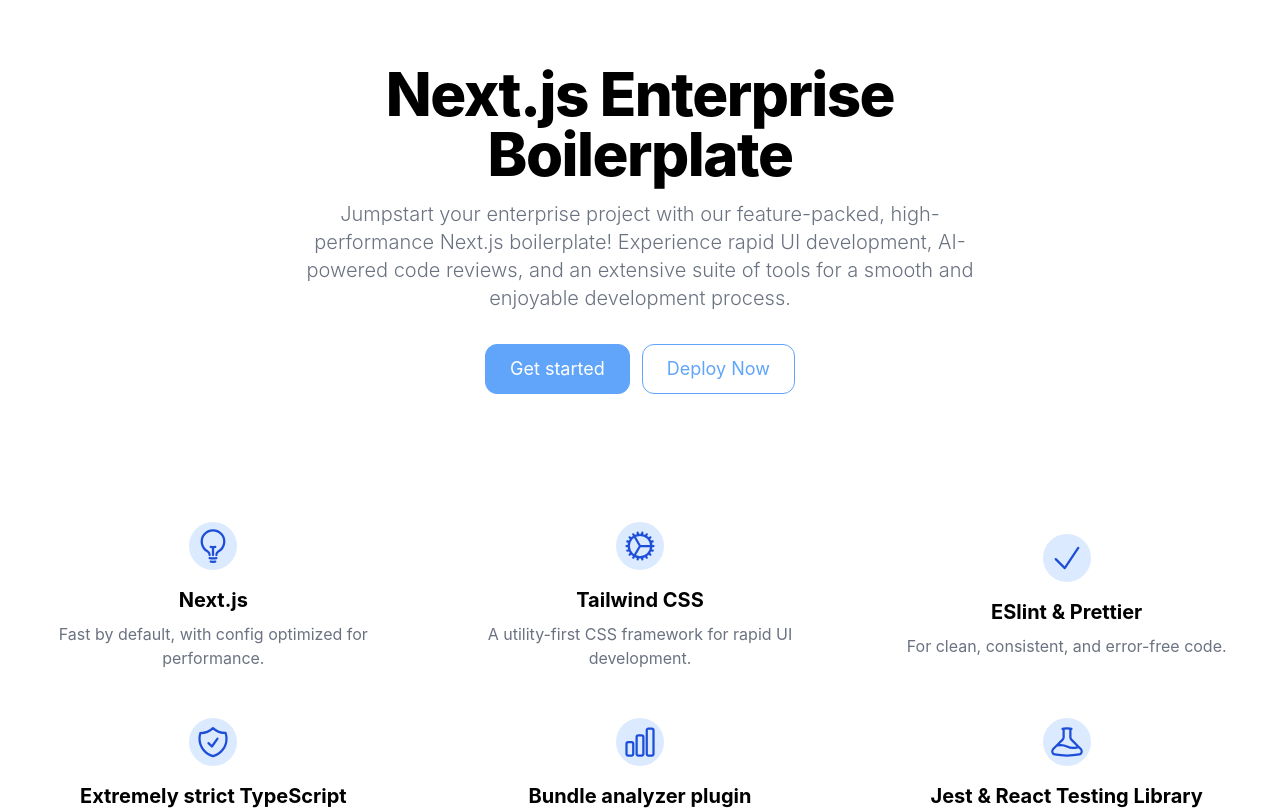
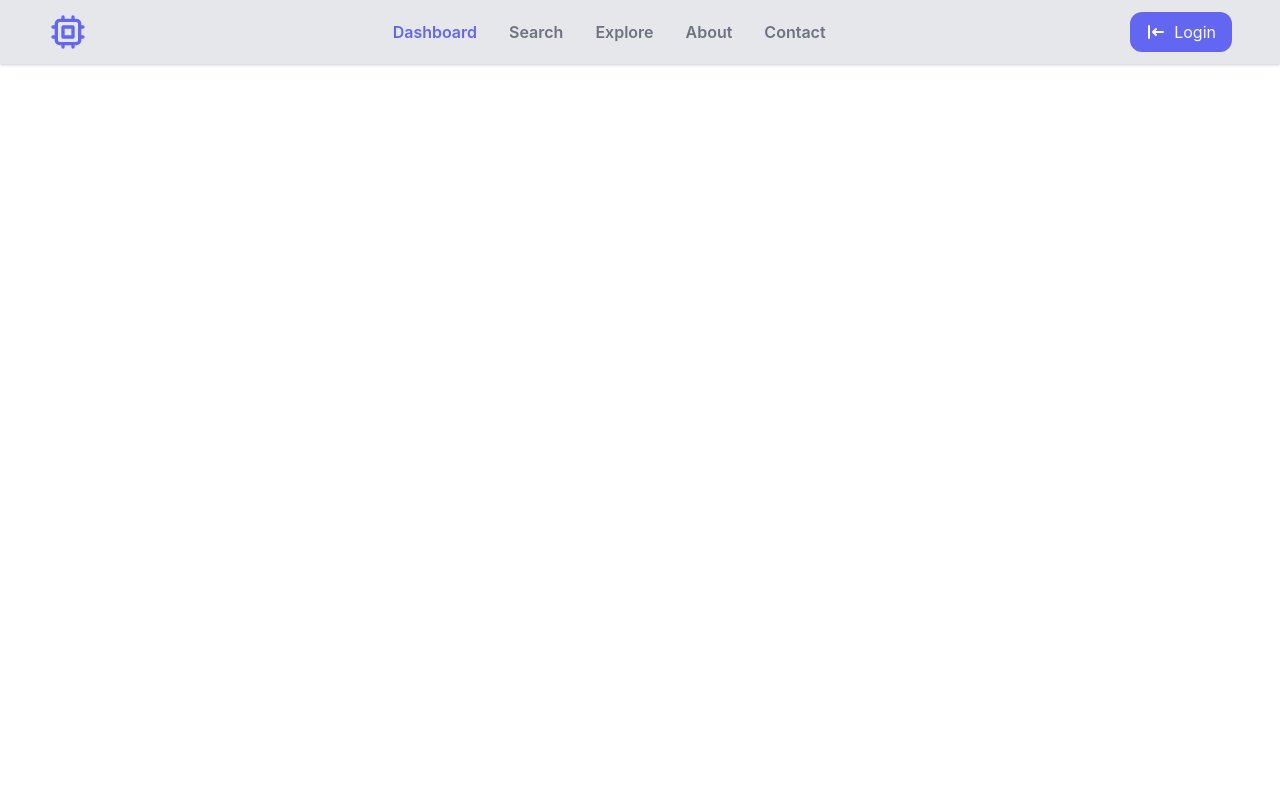
Before and after one commit to Blazity/next-enterprise, a Next.js app: page / in a window 1280 px wide. Shown: the top 810 px of the page. Built offline with nearby package versions, Linux system fonts and the light colour scheme.

Commit message:
feat/getting-started-and-navbar

```diff
--- a/app/layout.tsx
+++ b/app/layout.tsx
@@ -1,9 +1,31 @@
+import Navbar from "components/Navbar/Navbar"
+import { Metadata } from "next"
 import "styles/tailwind.css"
+
+export const metadata: Metadata = {
+  // title: "Next.js Enterprise Boilerplate",
+  // twitter: {
+  //   card: "summary_large_image",
+  // },
+  // openGraph: {
+  //   url: "https://next-enterprise.vercel.app/",
+  //   images: [
+  //     {
+  //       width: 1200,
+  //       height: 630,
+  //       url: "https://raw.githubusercontent.com/Blazity/next-enterprise/main/.github/assets/project-logo.png",
+  //     },
+  //   ],
+  // },
+}
 
 export default function RootLayout({ children }: { children: React.ReactNode }) {
   return (
     <html lang="en">
-      <body>{children}</body>
+      <body>
+        <Navbar />
+        {children}
+      </body>
     </html>
   )
 }
--- a/app/page.tsx
+++ b/app/page.tsx
@@ -1,65 +1,12 @@
-import { Metadata } from "next"
-import { Button } from "components/Button/Button"
-import { LP_GRID_ITEMS } from "lp-items"
+'use client'
+import * as Form from '@radix-ui/react-form';
+import "styles/home.scss"
 
-export const metadata: Metadata = {
-  title: "Next.js Enterprise Boilerplate",
-  twitter: {
-    card: "summary_large_image",
-  },
-  openGraph: {
-    url: "https://next-enterprise.vercel.app/",
-    images: [
-      {
-        width: 1200,
-        height: 630,
-        url: "https://raw.githubusercontent.com/Blazity/next-enterprise/main/.github/assets/project-logo.png",
-      },
-    ],
-  },
-}
 
 export default function Web() {
   return (
-    <>
-      <section className="bg-white dark:bg-gray-900">
-        <div className="mx-auto grid max-w-screen-xl px-4 py-8 text-center lg:py-16">
-          <div className="mx-auto place-self-center">
-            <h1 className="mb-4 max-w-2xl text-4xl font-extrabold leading-none tracking-tight dark:text-white md:text-5xl xl:text-6xl">
-              Next.js Enterprise Boilerplate
-            </h1>
-            <p className="mb-6 max-w-2xl font-light text-gray-500 dark:text-gray-400 md:text-lg lg:mb-8 lg:text-xl">
-              Jumpstart your enterprise project with our feature-packed, high-performance Next.js boilerplate!
-              Experience rapid UI development, AI-powered code reviews, and an extensive suite of tools for a smooth and
-              enjoyable development process.
-            </p>
-            <Button href="https://github.com/Blazity/next-enterprise" className="mr-3">
-              Get started
-            </Button>
-            <Button
-              href="https://vercel.com/new/git/external?repository-url=https://github.com/Blazity/next-enterprise"
-              intent="secondary"
-            >
-              Deploy Now
-            </Button>
-          </div>
-        </div>
-      </section>
-      <section className="bg-white dark:bg-gray-900">
-        <div className="mx-auto max-w-screen-xl px-4 py-8 sm:py-16 lg:px-6">
-          <div className="justify-center space-y-8 md:grid md:grid-cols-2 md:gap-12 md:space-y-0 lg:grid-cols-3">
-            {LP_GRID_ITEMS.map((singleItem) => (
-              <div key={singleItem.title} className="flex flex-col items-center justify-center text-center">
-                <div className="mb-4 flex h-10 w-10 items-center justify-center rounded-full bg-primary-100 p-1.5 text-blue-700 dark:bg-primary-900 lg:h-12 lg:w-12">
-                  {singleItem.icon}
-                </div>
-                <h3 className="mb-2 text-xl font-bold dark:text-white">{singleItem.title}</h3>
-                <p className="text-gray-500 dark:text-gray-400">{singleItem.description}</p>
-              </div>
-            ))}
-          </div>
-        </div>
-      </section>
-    </>
+    <div className='bg-gray-100'>
+
+    </div>
   )
 }
--- /dev/null
+++ b/components/Navbar/Navbar.tsx
@@ -0,0 +1,36 @@
+
+
+export default function Navbar() {
+  return (
+    <>
+<nav className="bg-gray-200 shadow shadow-gray-300 w-100 px-8 md:px-auto">
+	<div className="md:h-16 h-28 mx-auto md:px-4 container flex items-center justify-between flex-wrap md:flex-nowrap">
+		<div className="text-indigo-500 md:order-1">
+			<svg xmlns="http://www.w3.org/2000/svg" className="h-10 w-10" fill="none" viewBox="0 0 24 24"
+				stroke="currentColor">
+				<path stroke-linecap="round" stroke-linejoin="round" stroke-width="2"
+					d="M9 3v2m6-2v2M9 19v2m6-2v2M5 9H3m2 6H3m18-6h-2m2 6h-2M7 19h10a2 2 0 002-2V7a2 2 0 00-2-2H7a2 2 0 00-2 2v10a2 2 0 002 2zM9 9h6v6H9V9z" />
+			</svg>
+		</div>
+		<div className="text-gray-500 order-3 w-full md:w-auto md:order-2">
+			<ul className="flex font-semibold justify-between">
+				<li className="md:px-4 md:py-2 text-indigo-500"><a href="#">Dashboard</a></li>
+				<li className="md:px-4 md:py-2 hover:text-indigo-400"><a href="#">Search</a></li>
+				<li className="md:px-4 md:py-2 hover:text-indigo-400"><a href="#">Explore</a></li>
+				<li className="md:px-4 md:py-2 hover:text-indigo-400"><a href="#">About</a></li>
+				<li className="md:px-4 md:py-2 hover:text-indigo-400"><a href="#">Contact</a></li>
+			</ul>
+		</div>
+		<div className="order-2 md:order-3">
+			<button className="px-4 py-2 bg-indigo-500 hover:bg-indigo-600 text-gray-50 rounded-xl flex items-center gap-2">
+                <svg xmlns="http://www.w3.org/2000/svg" className="h-5 w-5" viewBox="0 0 20 20" fill="currentColor">
+                <path fill-rule="evenodd" d="M3 3a1 1 0 011 1v12a1 1 0 11-2 0V4a1 1 0 011-1zm7.707 3.293a1 1 0 010 1.414L9.414 9H17a1 1 0 110 2H9.414l1.293 1.293a1 1 0 01-1.414 1.414l-3-3a1 1 0 010-1.414l3-3a1 1 0 011.414 0z" clip-rule="evenodd" />
+                </svg>
+                <span>Login</span>
+            </button>
+		</div>
+	</div>
+</nav>
+    </>
+  )
+}
--- a/next.config.mjs
+++ b/next.config.mjs
@@ -7,14 +7,9 @@
  */
 const config = withPlugins([[withBundleAnalyzer({ enabled: env.ANALYZE })]], {
   reactStrictMode: true,
-  experimental: { instrumentationHook: true },
-  rewrites() {
-    return [
-      { source: "/healthz", destination: "/api/health" },
-      { source: "/api/healthz", destination: "/api/health" },
-      { source: "/health", destination: "/api/health" },
-      { source: "/ping", destination: "/api/health" },
-    ]
+  output: 'export',
+  images: {
+    unoptimized: true
   },
 })
 
--- a/package.json
+++ b/package.json
@@ -2,8 +2,10 @@
   "name": "next-enterprise",
   "version": "0.0.0",
   "private": true,
+  "main": "main/main.js",
   "scripts": {
     "dev": "cross-env FORCE_COLOR=1 next dev",
+    "dev:e": "concurrently -n \"NEXT,ELECTRON\" -c \"yellow,blue\" --kill-others \"next dev\" \"electron .\"",
     "build": "next build",
     "start": "next start",
     "lint": "next lint",
@@ -24,6 +26,7 @@
   },
   "dependencies": {
     "@next/bundle-analyzer": "^14.0.3",
+    "@radix-ui/colors": "^3.0.0",
     "@radix-ui/react-accordion": "^1.1.2",
     "@radix-ui/react-checkbox": "^1.0.4",
     "@radix-ui/react-dialog": "^1.0.5",
@@ -48,11 +51,14 @@
     "@t3-oss/env-nextjs": "^0.7.1",
     "@vercel/otel": "^0.3.0",
     "class-variance-authority": "^0.7.0",
+    "electron": "^28.2.3",
+    "electron-serve": "^1.3.0",
     "lodash": "^4.17.21",
     "next": "^14.0.3",
     "next-compose-plugins": "^2.2.1",
     "react": "^18.2.0",
     "react-dom": "^18.2.0",
+    "sass": "^1.71.0",
     "tailwind-merge": "^2.0.0",
     "zod": "^3.22.4"
   },
--- /dev/null
+++ b/styles/home.scss
@@ -0,0 +1,94 @@
+@import '@radix-ui/colors/black-alpha.css';
+@import '@radix-ui/colors/violet.css';
+@import '@radix-ui/colors/mauve.css';
+
+/* reset */
+input,
+textarea,
+button {
+  all: unset;
+  box-sizing: border-box;
+}
+
+.FormRoot {
+  width: 260px;
+}
+
+.FormField {
+  display: grid;
+  margin-bottom: 10px;
+}
+
+.FormLabel {
+  font-size: 15px;
+  font-weight: 500;
+  line-height: 35px;
+  color: white;
+}
+
+.FormMessage {
+  font-size: 13px;
+  color: white;
+  opacity: 0.8;
+}
+
+.Input,
+.Textarea {
+  width: 100%;
+  display: inline-flex;
+  align-items: center;
+  justify-content: center;
+  border-radius: 4px;
+
+  font-size: 15px;
+  color: white;
+  background-color: var(--black-a5);
+  box-shadow: 0 0 0 1px var(--black-a9);
+}
+.Input:hover,
+.Textarea:hover {
+  box-shadow: 0 0 0 1px black;
+}
+.Input:focus,
+.Textarea:focus {
+  box-shadow: 0 0 0 2px black;
+}
+.Input::selection,
+.Textarea::selection {
+  background-color: var(--black-a9);
+  color: white;
+}
+
+.Input {
+  padding: 0 10px;
+  height: 35px;
+  line-height: 1;
+}
+
+.Textarea {
+  resize: none;
+  padding: 10px;
+}
+
+.Button {
+  display: inline-flex;
+  align-items: center;
+  justify-content: center;
+  border-radius: 4px;
+  padding: 0 15px;
+  font-size: 15px;
+  line-height: 1;
+  font-weight: 500;
+  height: 35px;
+  width: 100%;
+
+  background-color: white;
+  color: var(--violet-11);
+  box-shadow: 0 2px 10px var(--black-a7);
+}
+.Button:hover {
+  background-color: var(--mauve-3);
+}
+.Button:focus {
+  box-shadow: 0 0 0 2px black;
+}
```
Also changed, not shown: main/main.js (added, +39 -0 lines), main/preload.js (added, +10 -0 lines), 1 other file (tests, documents, lock files or other folders).
